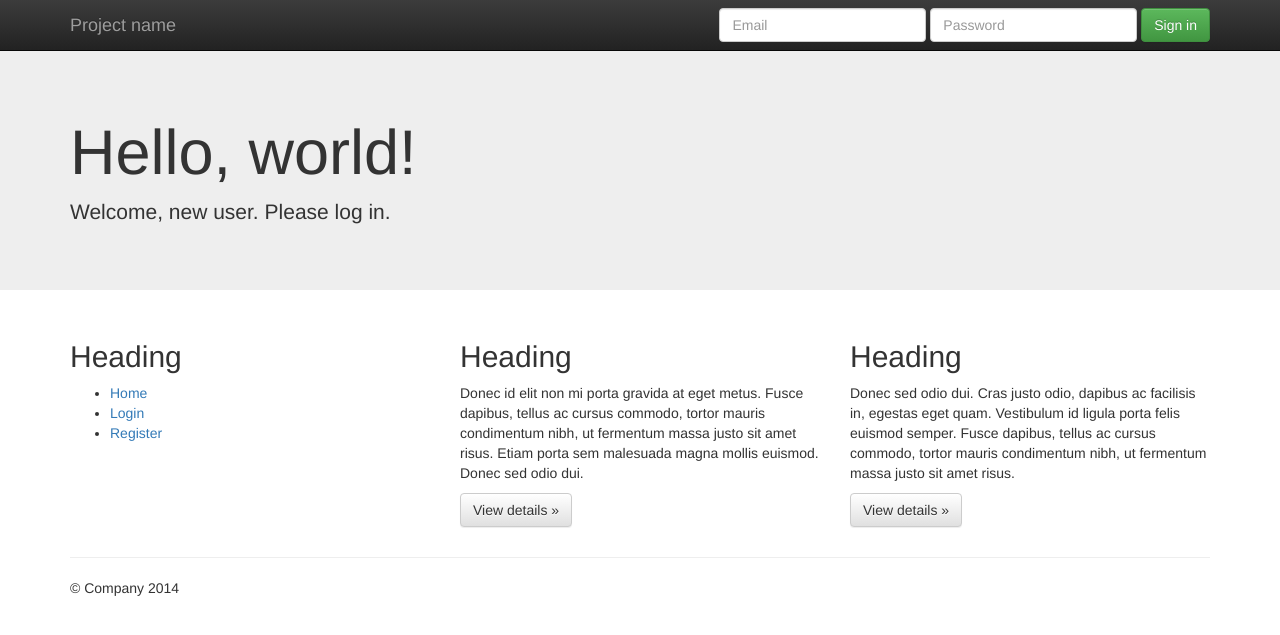
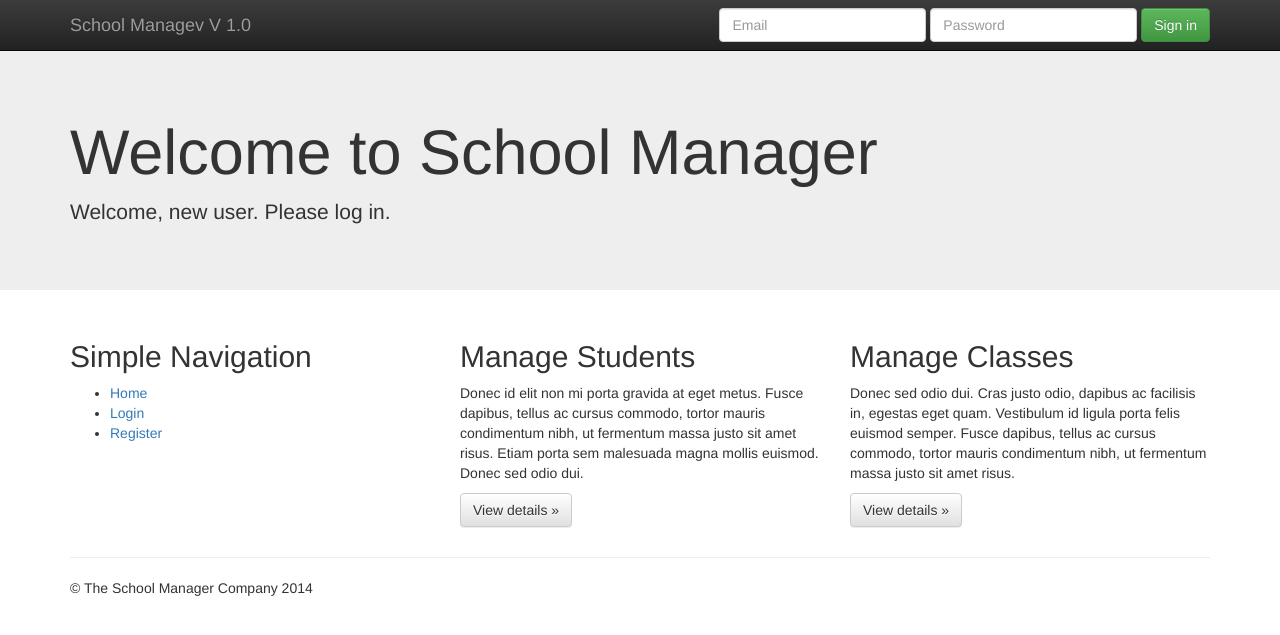
Before and after one commit to alexkyllo/school-manager, a Django app: page / in a window 1280 px wide. Shown: the top 635 px of the page. Run offline with Django 3.2, Linux system fonts and the light colour scheme; some libraries are stand-ins or nearby versions.

Commit message:
Updated some information on the base.html, name, some titles

```diff
--- a/school_manager/templates/base.html
+++ b/school_manager/templates/base.html
@@ -38,7 +38,7 @@
             <span class="icon-bar"></span>
             <span class="icon-bar"></span>
           </button>
-          <a class="navbar-brand" href="#">Project name</a>
+          <a class="navbar-brand" href="#">School Managev V 1.0</a>
         </div>
         <div class="navbar-collapse collapse">
           <form class="navbar-form navbar-right" role="form">
@@ -57,7 +57,7 @@
     <!-- Main jumbotron for a primary marketing message or call to action -->
     <div class="jumbotron">
       <div class="container">
-        <h1>Hello, world!</h1>
+        <h1>Welcome to School Manager</h1>
         {% block content %}{% endblock %}
       </div>
     </div>
@@ -66,7 +66,7 @@
       <!-- Example row of columns -->
       <div class="row">
         <div class="col-md-4">
-          <h2>Heading</h2>
+          <h2>Simple Navigation</h2>
         {% block sidebar %}
         <ul>
             <li><a href="/">Home</a></li>
@@ -80,12 +80,12 @@
         {% endblock %}
         </div>
         <div class="col-md-4">
-          <h2>Heading</h2>
+          <h2>Manage Students</h2>
           <p>Donec id elit non mi porta gravida at eget metus. Fusce dapibus, tellus ac cursus commodo, tortor mauris condimentum nibh, ut fermentum massa justo sit amet risus. Etiam porta sem malesuada magna mollis euismod. Donec sed odio dui. </p>
           <p><a class="btn btn-default" href="#" role="button">View details &raquo;</a></p>
        </div>
         <div class="col-md-4">
-          <h2>Heading</h2>
+          <h2>Manage Classes</h2>
           <p>Donec sed odio dui. Cras justo odio, dapibus ac facilisis in, egestas eget quam. Vestibulum id ligula porta felis euismod semper. Fusce dapibus, tellus ac cursus commodo, tortor mauris condimentum nibh, ut fermentum massa justo sit amet risus.</p>
           <p><a class="btn btn-default" href="#" role="button">View details &raquo;</a></p>
         </div>
@@ -94,7 +94,7 @@
       <hr>
 
       <footer>
-        <p>&copy; Company 2014</p>
+        <p>&copy; The School Manager Company 2014</p>
       </footer>
     </div> <!-- /container -->        <script src="//ajax.googleapis.com/ajax/libs/jquery/1.11.0/jquery.min.js"></script>
         <script>window.jQuery || document.write('<script src="{% static "initializr/js/vendor/jquery-1.11.0.min.js" %}"><\/script>')</script>
```
